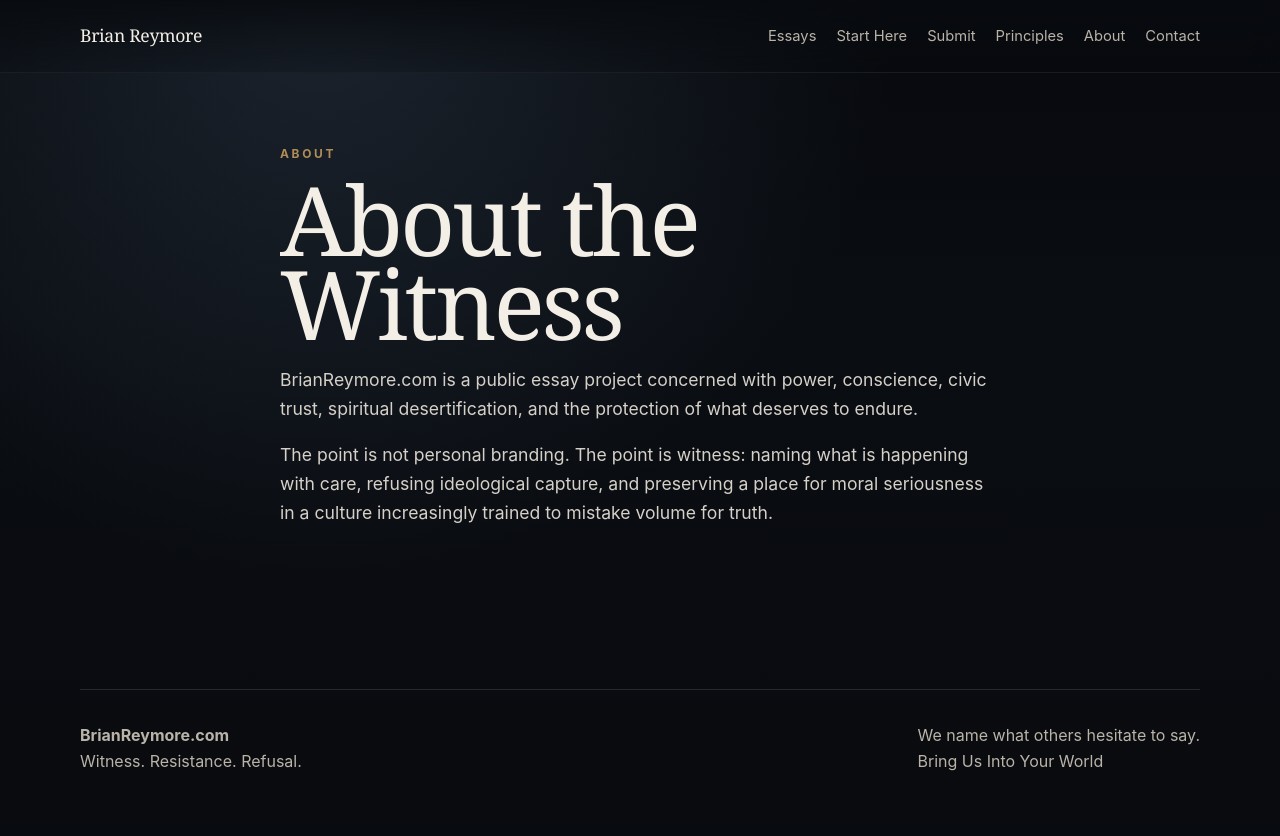
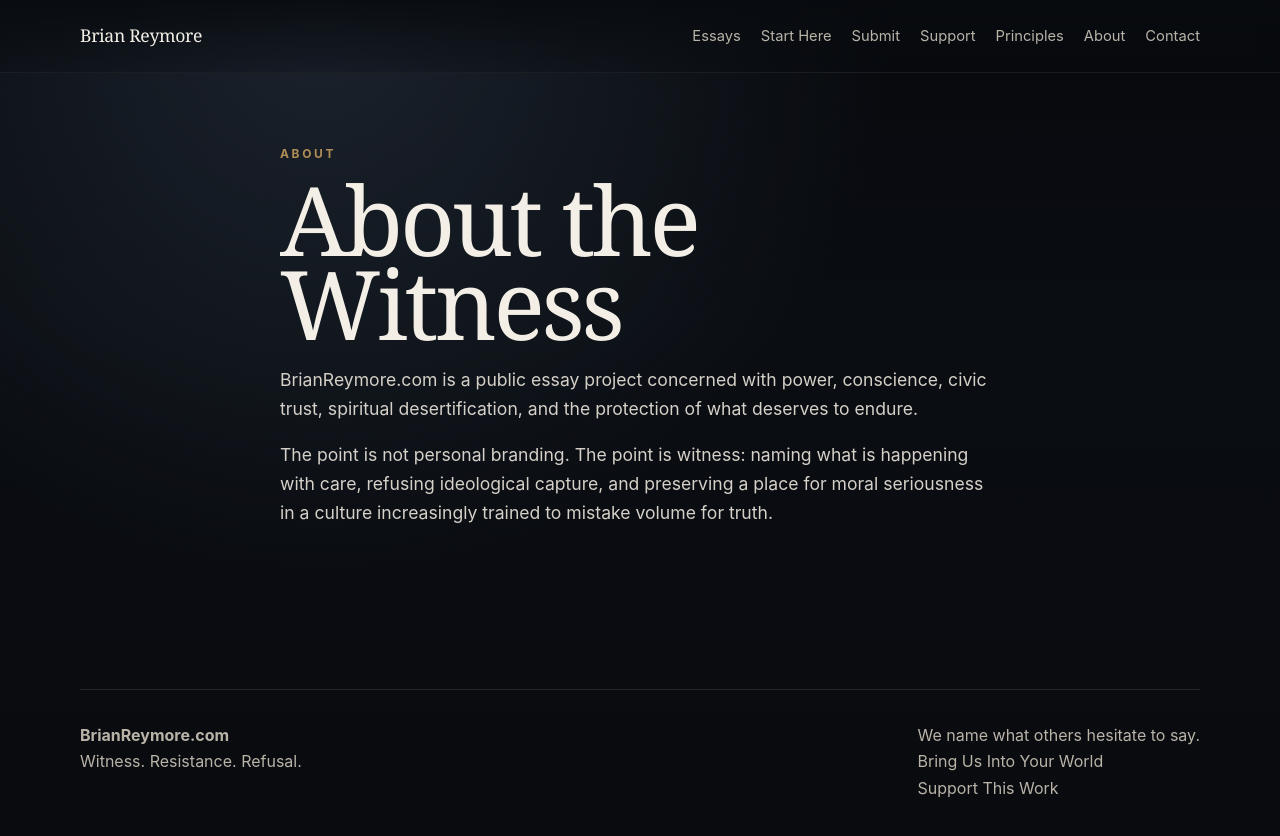
Before and after one commit to Universal541/brianreymore, an Astro site: page /about in a window 1280 px wide. Built offline with nearby package versions, Linux system fonts and the light colour scheme; Astro itself is replaced by a stand-in of ours.

Commit message:
Update BaseLayout.astro

```diff
--- a/src/layouts/BaseLayout.astro
+++ b/src/layouts/BaseLayout.astro
@@ -23,6 +23,7 @@ const pageTitle = title === 'Brian Reymore' ? title : `${title} | Brian Reymore`
           <a href="/essays">Essays</a>
           <a href="/start-here">Start Here</a>
           <a href="/submit">Submit</a>
+          <a href="/support">Support</a>
           <a href="/principles">Principles</a>
           <a href="/about">About</a>
           <a href="/contact">Contact</a>
@@ -39,9 +40,11 @@ const pageTitle = title === 'Brian Reymore' ? title : `${title} | Brian Reymore`
 
         <div>
         We name what others hesitate to say.
-        <br />
-      <a href="/submit">Bring Us Into Your World</a>
-    </div>
+          <br />
+          <a href="/submit">Bring Us Into Your World</a>
+          <br />
+          <a href="/support">Support This Work</a>
+        </div>
   </div>
   </footer>
   </body>
```
